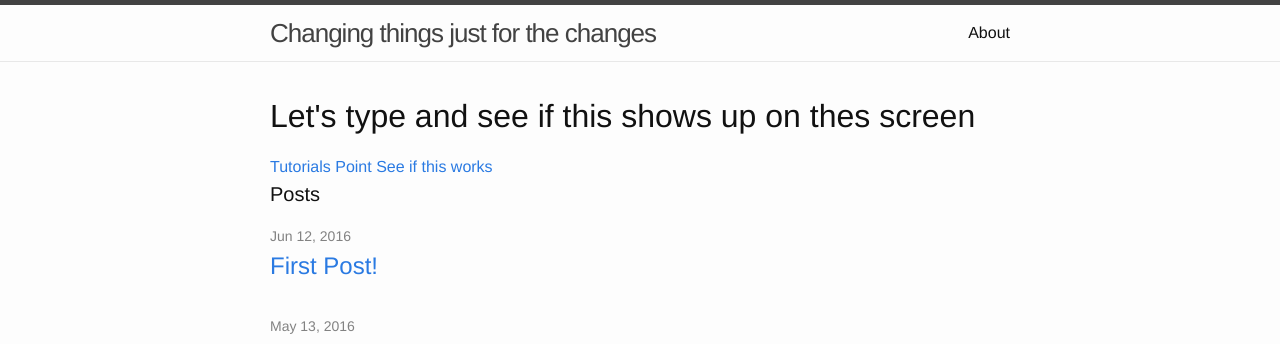
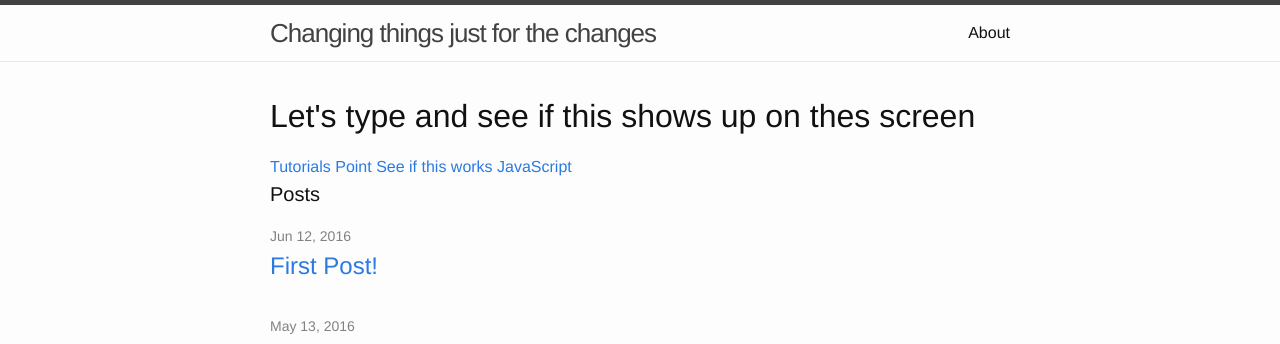
Before and after one commit to bjm2144/bjm2144.github.io, a Jekyll site: the page built from index.html, in a window 1280 px wide. Shown: the top 344 px of the page. Built offline with Jekyll 4.4.1, drawn with Linux system fonts in a browser that asks for light colours.

Commit message:
JavaScript added

```diff
--- a/index.html
+++ b/index.html
@@ -7,6 +7,7 @@ layout: default
   <h1> Let's type and see if this shows up on thes screen</h1>
   <a href="http://www.tutorialspoint.com" target="_self">Tutorials Point</a>
   <a href="bjm2144.github.io/practiceHTML/test" target="_self">See if this works</a>
+   <a href="bjm2144.github.io/practiceJavaScript/practice" target="_self">JavaScript</a>
 
   <h1 class="page-heading">Posts</h1>
 
```
